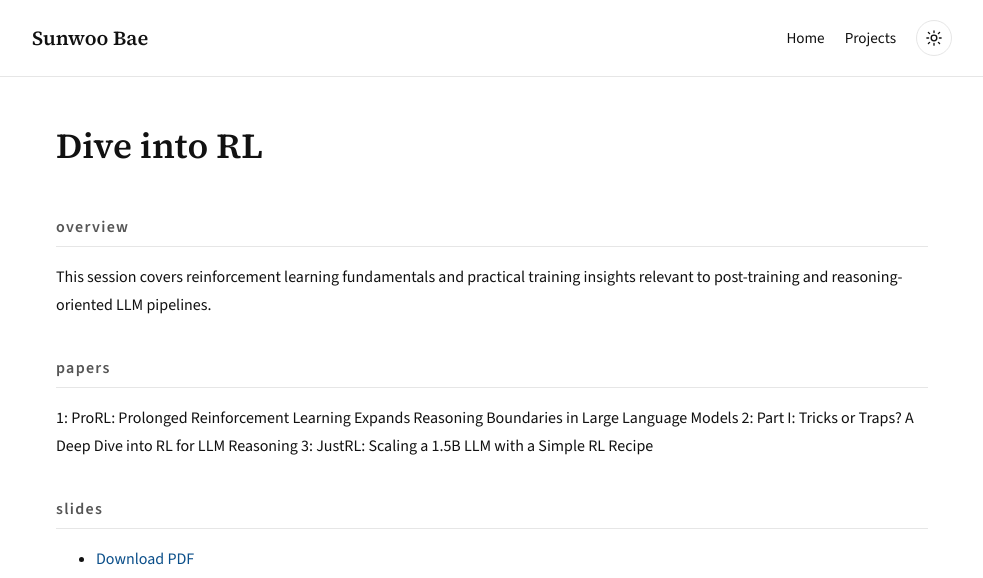
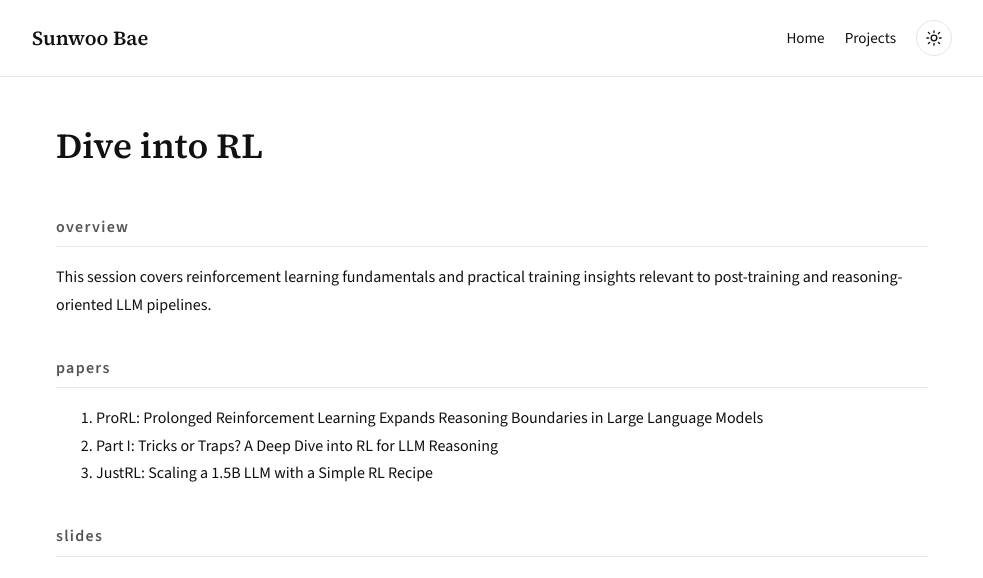
Before and after one commit to sunwoo02/sunwoo02.github.io, a Jekyll site: the page built from _pages/projects/dive-into-rl.md, in a window 1280 px wide. Shown: the top 578 px of the page, without its empty margins (148-1131 px from the left). Built offline with Jekyll 4.4.1, drawn with Linux system fonts in a browser that asks for light colours; part of the change alters nothing that is shown.

Commit message:
Update dive-into-rl.md

```diff
--- a/_pages/projects/dive-into-rl.md
+++ b/_pages/projects/dive-into-rl.md
@@ -8,9 +8,9 @@ permalink: /projects/dive-into-rl/
 This session covers reinforcement learning fundamentals and practical training insights relevant to post-training and reasoning-oriented LLM pipelines.
 
 ## Papers
-1: ProRL: Prolonged Reinforcement Learning Expands Reasoning Boundaries in Large Language Models
-2: Part I: Tricks or Traps? A Deep Dive into RL for LLM Reasoning
-3: JustRL: Scaling a 1.5B LLM with a Simple RL Recipe
+1. ProRL: Prolonged Reinforcement Learning Expands Reasoning Boundaries in Large Language Models
+2. Part I: Tricks or Traps? A Deep Dive into RL for LLM Reasoning
+3. JustRL: Scaling a 1.5B LLM with a Simple RL Recipe
 
 ## Slides
 - [Download PDF]({{ '/assets/pdf/reviews/dive-into-rl.pdf' | relative_url }})
```
